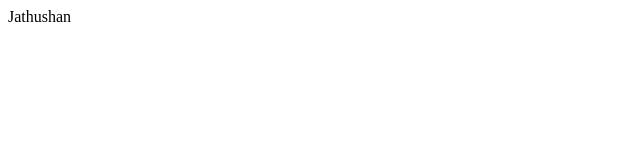
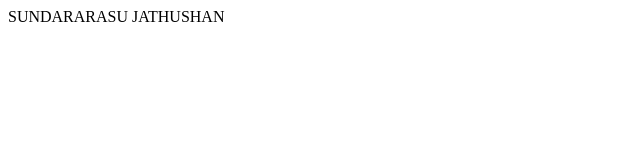
Before and after one commit to Jathushan1/MyFirstProject, a plain HTML site: page index.html in a window 1280 px wide. Shown: the whole page, without its empty margins (0-640 px from the left). Drawn offline with Linux system fonts and the light colour scheme.

Commit message:
Update body text in index.html to include full name

```diff
--- a/index.html
+++ b/index.html
@@ -2,5 +2,5 @@
 <head>
     <title>my first project</title>
     </head>
-    <body>Jathushan</body>
+    <body>SUNDARARASU JATHUSHAN</body>
 </html>
```
